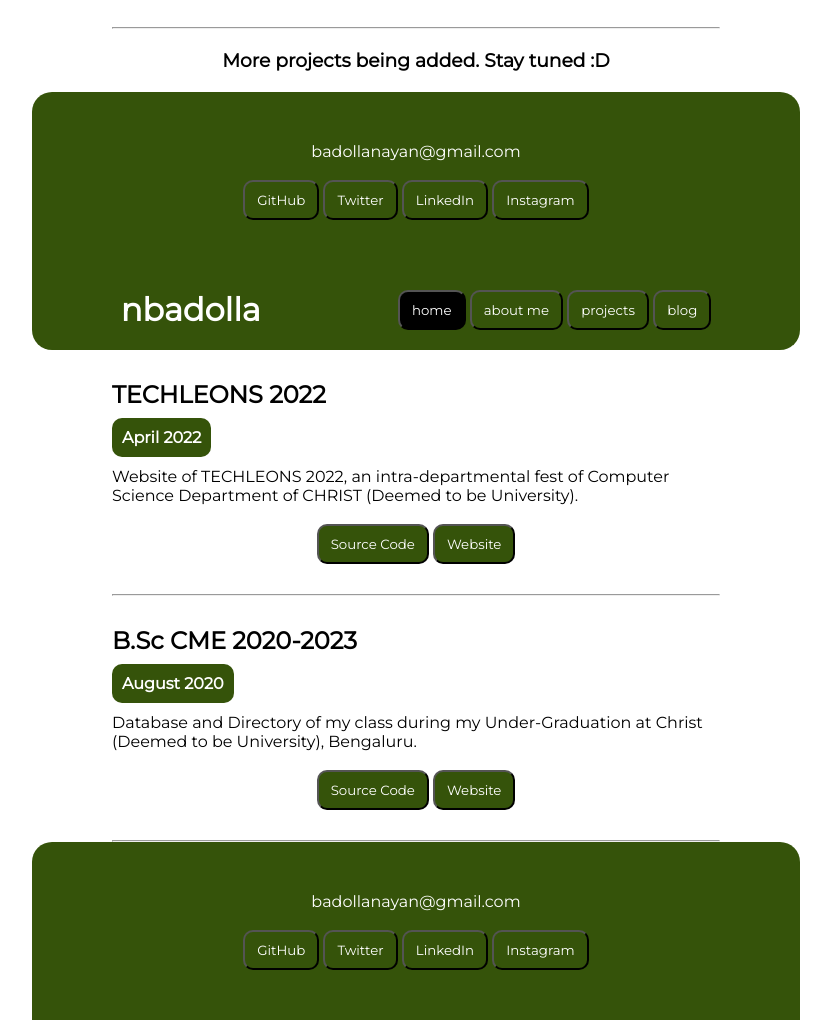
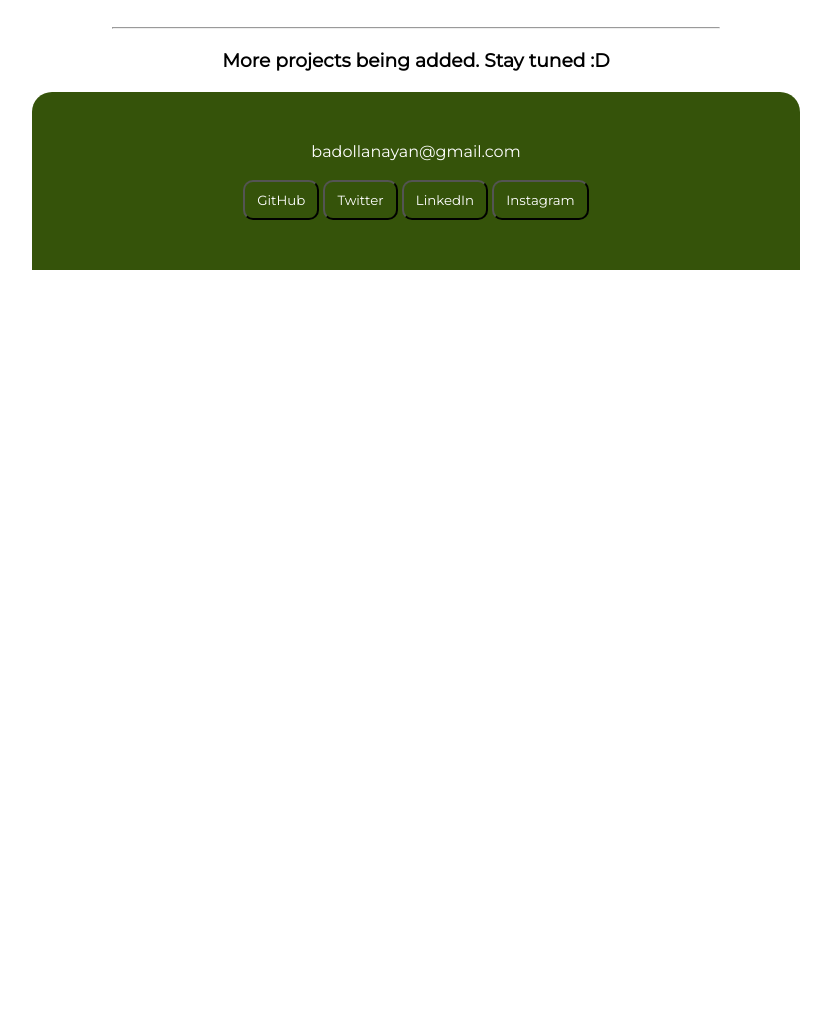
Before and after one commit to nayanbadolla/nbadolla-portfolio, a plain HTML site: page projects.html in a window 1280 px wide. Shown: the part 543-1563 px from the top of the page, without its empty margins (224-1055 px from the left). After the commit the page ends 813 px from the top, so only its background shows below. Drawn offline with Linux system fonts and the light colour scheme.

Commit message:
hurry burry error

```diff
--- a/projects.html
+++ b/projects.html
@@ -78,70 +78,4 @@
         <button class="links"><a href="https://www.instagram.com/mindofillusions/?hl=en" target="_blank" class="links">Instagram</a></button>
     </footer>
 </body>
-</html><!DOCTYPE html>
-<html lang="en">
-<head>
-    <meta charset="UTF-8">
-    <meta http-equiv="X-UA-Compatible" content="IE=edge">
-    <meta name="viewport" content="width=device-width, initial-scale=1.0">
-    <link rel="stylesheet" href="style.css">
-    <title>nbadolla | portfolio</title>
-</head>
-<body>
-    <header>
-        <h1>nbadolla</h1>
-        <nav>
-            <button class="links active"><a href="index.html">home</a></button>
-            <button class="links"><a href="about.html">about me</a></button>
-            <button class="links"><a href="projects.html">projects</a></button>
-            <button class="links"><a href="blog.html">blog</a></button>
-        </nav>
-    </header>
-
-    <div class="projects">
-        <div class="project project1">
-            <div>
-                <h2 class="name">TECHLEONS 2022</h2>
-                <br>
-                <h4 class="date">April 2022</h4>
-                <br>
-                <p class="desc">Website of TECHLEONS 2022, an intra-departmental fest of Computer Science Department of CHRIST (Deemed to be University).</p>
-                <br>
-            </div>
-            <div class="attachments">
-                <button class="links"><a href="https://github.com/nayanbadolla/techleons-christ">Source Code</a></button>
-                <button class="links"><a href="https://techleons-christuniversity.netlify.app">Website</a></button>
-            </div>
-        </div>
-        <hr>
-        <div class="project project2">
-            <div>
-                <h2 class="name">B.Sc CME 2020-2023</h2>
-                <br>
-                <h4 class="date">August 2020</h4>
-                <br>
-                <p class="desc">Database and Directory of my class during my Under-Graduation at Christ (Deemed to be University), Bengaluru.</p>
-                <br>
-            </div>
-            <div class="attachments">
-                <button class="links"><a href="https://github.com/nayanbadolla/bsc-cme">Source Code</a></button>
-                <button class="links"><a href="https://bsc-cme.netlify.app">Website</a></button>
-            </div>
-        </div>
-        <hr>
-        <div class="project3"></div>
-        <div class="project4"></div>
-        <div class="project5"></div>
-        <div class="project6"></div>
-    </div>
-
-    <footer>
-        <a href="mailto:badollanayan@gmail.com" class="mail">badollanayan@gmail.com</a>
-        <br><br>
-        <button class="links"><a href="https://github.com/nayanbadolla" target="_blank">GitHub</a></button>
-        <button class="links"><a href="https://twitter.com/NBadolla" target="_blank" class="links">Twitter</a></button>
-        <button class="links"><a href="https://linkedin.com/in/nayan-badolla-043187182" target="_blank" class="links">LinkedIn</a></button>
-        <button class="links"><a href="" target="_blank" class="links">Instagram</a></button>
-    </footer>
-</body>
 </html>
```
